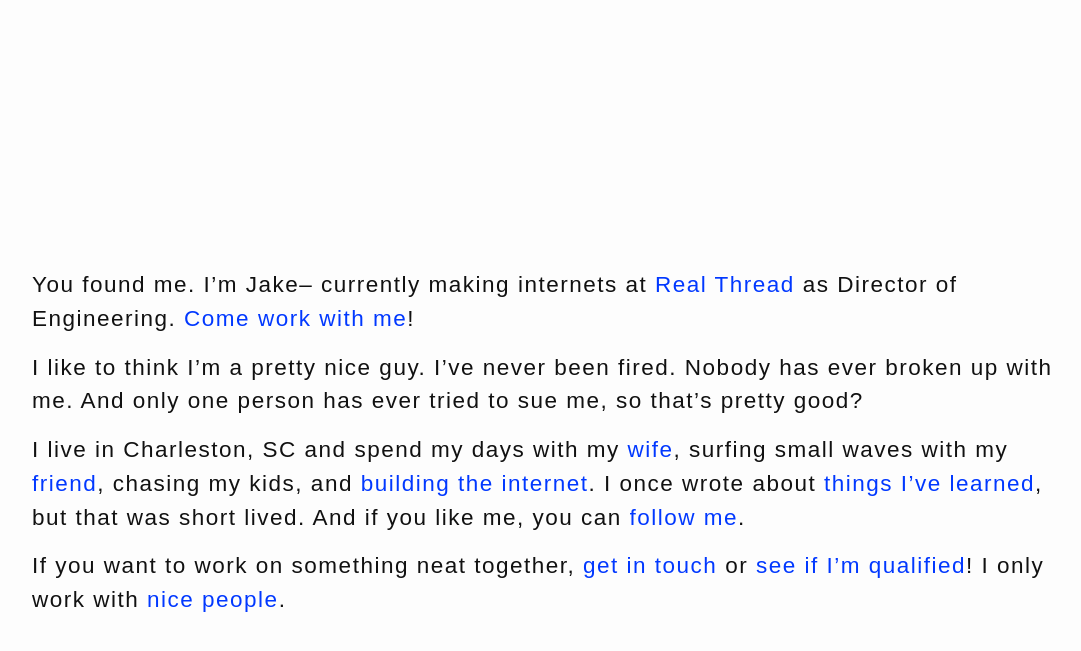
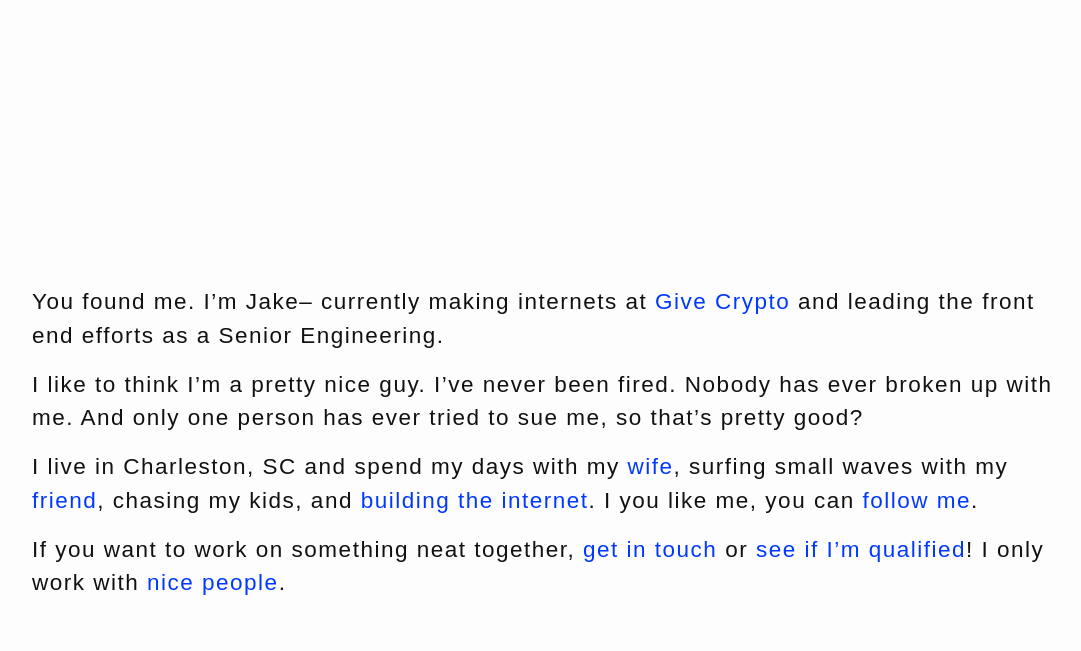
Before and after one commit to jakeleboeuf/jakeleboeuf.github.io, a Jekyll site: the page built from index.md, in a window 1280 px wide. Shown: the top 651 px of the page, without its empty margins (96-1177 px from the left). Built offline with Jekyll 4.4.1, drawn with Linux system fonts in a browser that asks for light colours; some web fonts are replaced.

Commit message:
Update index.md

```diff
--- a/index.md
+++ b/index.md
@@ -7,11 +7,11 @@ permalink: /
 <div class='home bio align-center' markdown='1'>
   <div class='align-center-item' markdown='1'>
 
-You found me. I’m Jake– currently making internets at [Real Thread](https://realthread.com) as Director of Engineering. [Come work with me](https://www.realthread.com/about#careers)!
+You found me. I’m Jake– currently making internets at [Give Crypto](https://givecrypto.org) and leading the front end efforts as a Senior Engineering.
 
 I like to think I'm a pretty nice guy. I've never been fired. Nobody has ever broken up with me. And only one person has ever tried to sue me, so that's pretty good?
 
-I live in Charleston, SC and spend my days with my [wife](instagram.com/danaleb), surfing small waves with my [friend](http://davidstanfieldis.me), chasing my kids, and [building the internet](http://github.com/jakeleboeuf). I once wrote about [things I've learned]({{ "/blog" | prepend: site.url }}), but that was short lived. And if you like me, you can [follow me](http://twitter.com/jakeleboeuf).
+I live in Charleston, SC and spend my days with my [wife](instagram.com/danaleb), surfing small waves with my [friend](http://davidstanfieldis.me), chasing my kids, and [building the internet](http://github.com/jakeleboeuf). I you like me, you can [follow me](http://twitter.com/jakeleboeuf).
 
 If you want to work on something neat together, [get in touch](mailto:dev@jakeleboeuf.com) or [see if I'm qualified](https://www.linkedin.com/in/jake-leboeuf-a9486813/)! I only work with [nice people]({{ "/clients" | prepend: site.url }}).
 
```
